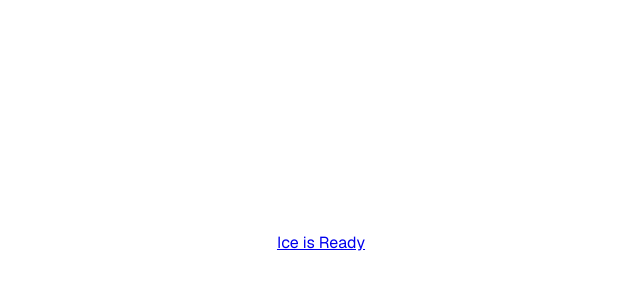
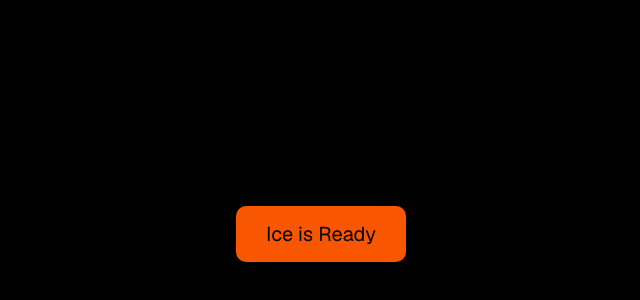
Before and after one commit to amandahase/ducks-hockey, a Next.js app: page / in a window 1280 px wide. Shown: the part 166-466 px from the top of the page, without its empty margins (319-959 px from the left). Built offline with nearby package versions, Linux system fonts and the light colour scheme.

Commit message:
Adjust global and main page styles and get rid of default styles

```diff
--- a/src/app/globals.css
+++ b/src/app/globals.css
@@ -1,23 +1,18 @@
-/* :root {
-  --background: #ffffff;
-  --foreground: #171717;
-}
-
-@media (prefers-color-scheme: dark) {
-  :root {
-    --background: #0a0a0a;
-    --foreground: #ededed;
-  }
+:root {
+  --background: #000000;
+  --text: #FFFFFF;
+  --primary: #F95602;
+  --secondary: #B5985A;
+  --accent: #A4A9AD;
 }
 
 html,
 body {
   max-width: 100vw;
-  overflow-x: hidden;
 }
 
 body {
-  color: var(--foreground);
+  color: var(--text);
   background: var(--background);
   font-family: Arial, Helvetica, sans-serif;
   -webkit-font-smoothing: antialiased;
@@ -29,14 +24,3 @@ body {
   padding: 0;
   margin: 0;
 }
-
-a {
-  color: inherit;
-  text-decoration: none;
-}
-
-@media (prefers-color-scheme: dark) {
-  html {
-    color-scheme: dark;
-  }
-} */
--- a/src/app/page.js
+++ b/src/app/page.js
@@ -5,7 +5,7 @@ export default function Home() {
   return (
     <div className={styles.page}>
       <main className={styles.main}>
-        <Link href="/games">Ice is Ready</Link>
+        <Link href="/games" className={styles.button}>Ice is Ready</Link>
       </main>
     </div>
   );
--- a/src/app/page.module.css
+++ b/src/app/page.module.css
@@ -11,115 +11,6 @@
   min-height: 100svh;
   font-family: var(--font-geist-sans);
 }
-
-/* @media (prefers-color-scheme: dark) {
-  .page {
-    --gray-rgb: 255, 255, 255;
-    --gray-alpha-200: rgba(var(--gray-rgb), 0.145);
-    --gray-alpha-100: rgba(var(--gray-rgb), 0.06);
-
-    --button-primary-hover: #ccc;
-    --button-secondary-hover: #1a1a1a;
-  }
-} */
-
-/* .main {
-  display: flex;
-  flex-direction: column;
-  gap: 32px;
-  grid-row-start: 2;
-}
-
-.main ol {
-  font-family: var(--font-geist-mono);
-  padding-left: 0;
-  margin: 0;
-  font-size: 14px;
-  line-height: 24px;
-  letter-spacing: -0.01em;
-  list-style-position: inside;
-}
-
-.main li:not(:last-of-type) {
-  margin-bottom: 8px;
-}
-
-.main code {
-  font-family: inherit;
-  background: var(--gray-alpha-100);
-  padding: 2px 4px;
-  border-radius: 4px;
-  font-weight: 600;
-}
-
-.ctas {
-  display: flex;
-  gap: 16px;
-}
-
-.ctas a {
-  appearance: none;
-  border-radius: 128px;
-  height: 48px;
-  padding: 0 20px;
-  border: 1px solid transparent;
-  transition:
-    background 0.2s,
-    color 0.2s,
-    border-color 0.2s;
-  cursor: pointer;
-  display: flex;
-  align-items: center;
-  justify-content: center;
-  font-size: 16px;
-  line-height: 20px;
-  font-weight: 500;
-}
-
-a.primary {
-  background: var(--foreground);
-  color: var(--background);
-  gap: 8px;
-}
-
-a.secondary {
-  border-color: var(--gray-alpha-200);
-  min-width: 158px;
-}
-
-.footer {
-  grid-row-start: 3;
-  display: flex;
-  gap: 24px;
-}
-
-.footer a {
-  display: flex;
-  align-items: center;
-  gap: 8px;
-}
-
-.footer img {
-  flex-shrink: 0;
-} */
-
-/* Enable hover only on non-touch devices */
-/* @media (hover: hover) and (pointer: fine) {
-  a.primary:hover {
-    background: var(--button-primary-hover);
-    border-color: transparent;
-  }
-
-  a.secondary:hover {
-    background: var(--button-secondary-hover);
-    border-color: transparent;
-  }
-
-  .footer a:hover {
-    text-decoration: underline;
-    text-underline-offset: 4px;
-  }
-} */
 
 .button {
   background-color: var(--primary);
@@ -135,5 +26,4 @@ a.secondary {
 .button:active,
 .button:focus {
   background-color: var(--secondary);
-  text-decoration: underline;
 }
```
